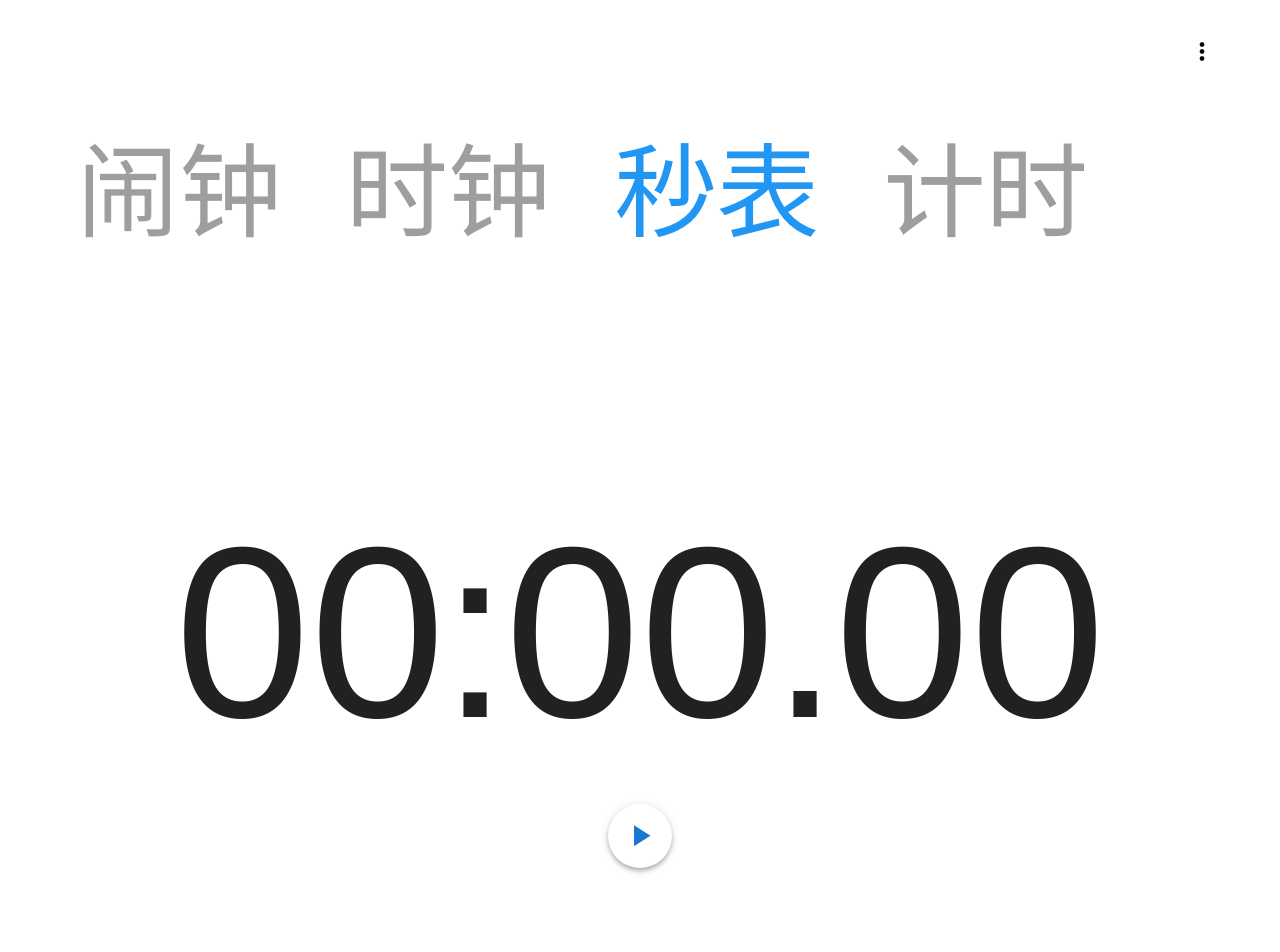
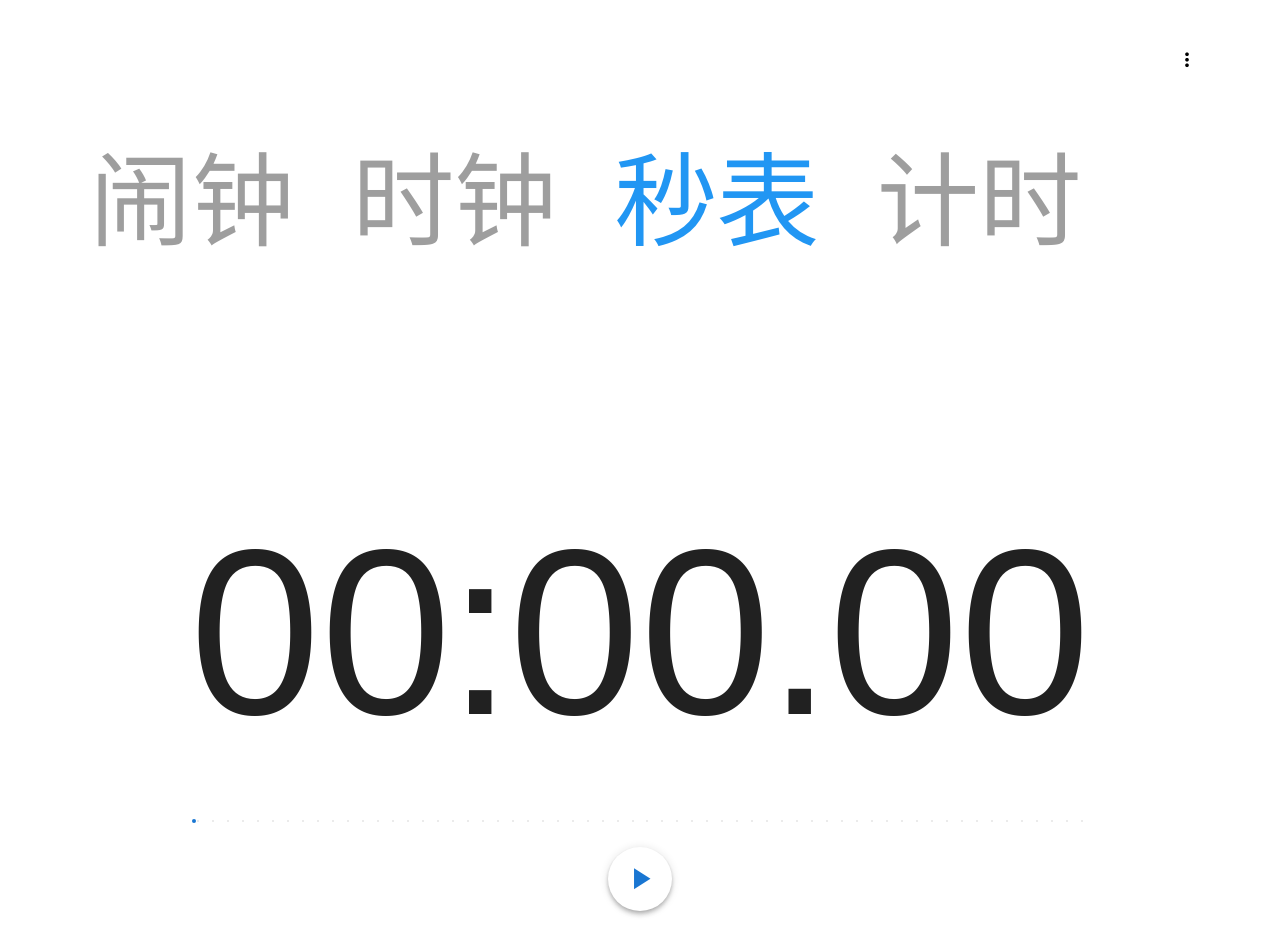
Before and after one commit to Chenrt-ggx/SuperTimer, a Vue app: page / in a window 1280 px wide. Shown: the top 952 px of the page. Built offline with nearby package versions, Linux system fonts and the light colour scheme.

Commit message:
增加进度条

```diff
--- a/src/App.vue
+++ b/src/App.vue
@@ -1,23 +1,39 @@
 <template>
-    <v-app>
+    <v-app id="app">
         <div class="text-right dots">
-            <v-icon color="black" size="28" @click="dialog = true">mdi-dots-vertical</v-icon>
+            <v-icon color="black" size="22" @click="dialog = true">mdi-dots-vertical</v-icon>
         </div>
-        <div class="text-left grey--text title-fix">
-            <span class="title-font" @click="redirect">闹钟</span>
+        <div class="text-left grey--text">
+            <span class="title-begin" @click="redirect">闹钟</span>
             <span class="title-font" @click="redirect">时钟</span>
             <span class="title-font" style="color: #2196f3">秒表</span>
             <span class="title-font" @click="redirect">计时</span>
         </div>
         <v-row class="time-font">
             <v-spacer></v-spacer>
-            <span class="time-fix">
-                <span>{{ '0'.repeat(2).concat(minute).slice(-2) }}</span>
-                <span class="mx-n1">:</span>
-                <span>{{ '0'.repeat(2).concat(second).slice(-2) }}</span>
-                <span class="mx-n1">.</span>
-                <span>{{ '0'.repeat(2).concat(millisecond).slice(-2) }}</span>
-            </span>
+            <div>
+                <div class="time-fix">
+                    <span>{{ '0'.repeat(2).concat(minute).slice(-2) }}</span>
+                    <span class="mx-n1">:</span>
+                    <span>{{ '0'.repeat(2).concat(second).slice(-2) }}</span>
+                    <span class="mx-n1">.</span>
+                    <span>{{ '0'.repeat(2).concat(millisecond).slice(-2) }}</span>
+                </div>
+                <div class="display-slider">
+                    <v-slider
+                        :min="0"
+                        :max="59"
+                        :step="1"
+                        ticks="always"
+                        :tick-size="2"
+                        value="second"
+                        track-color="white"
+                        track-fill-color="white"
+                        thumb-size="20"
+                        readonly
+                    />
+                </div>
+            </div>
             <v-spacer></v-spacer>
         </v-row>
         <div class="text-center footer-fix">
@@ -55,7 +71,7 @@
                         :step="5"
                         :max="400"
                         :min="25"
-                    ></v-slider>
+                    />
                     {{ '当前倍率: ' + ratio }}
                     <span class="mx-4">|</span>
                     {{ '更新倍率: ' + slide / 100 }}
@@ -148,35 +164,71 @@ export default {
 };
 </script>
 
+<style lang="scss">
+html,
+body {
+    margin: 0;
+    padding: 0;
+    width: 100%;
+    height: 100%;
+}
+
+#app {
+    font-family: Avenir, Helvetica, Arial, sans-serif;
+    -webkit-font-smoothing: antialiased;
+    -moz-osx-font-smoothing: grayscale;
+    text-align: center;
+}
+
+.display-slider {
+    .v-slider__thumb {
+        width: 4px;
+        height: 4px;
+        color: white;
+    }
+
+    .v-slider__tick {
+        border-radius: 1px;
+        background-color: #e5e5e5;
+    }
+}
+</style>
+
 <style scoped>
 .dots {
-    margin-top: 3vw;
-    margin-right: 5vw;
-    margin-bottom: 4vw;
+    margin-top: 3.7vw;
+    margin-right: 6.4vw;
+    margin-bottom: 4.3vw;
 }
 
-.title-fix {
-    margin-left: 1vw;
+.title-begin {
+    font-size: 8vw;
+    margin-left: 7vw;
+    font-weight: 300;
 }
 
 .title-font {
     font-size: 8vw;
-    margin-left: 5vw;
+    margin-left: 4.5vw;
     font-weight: 300;
 }
 
+.time-fix {
+    margin-top: 23.5vh;
+    font-weight: 360;
+}
+
 .time-font {
-    font-size: 19vw;
+    font-size: 18.4vw;
     font-family: sans-serif;
 }
 
-.time-fix {
-    margin-top: 24vh;
-    font-weight: 360;
+.display-slider {
+    margin-top: -0.5vh;
 }
 
 .footer-fix {
-    margin-bottom: 8vw;
+    margin-bottom: 5vw;
 }
 
 .button-gap {
```
